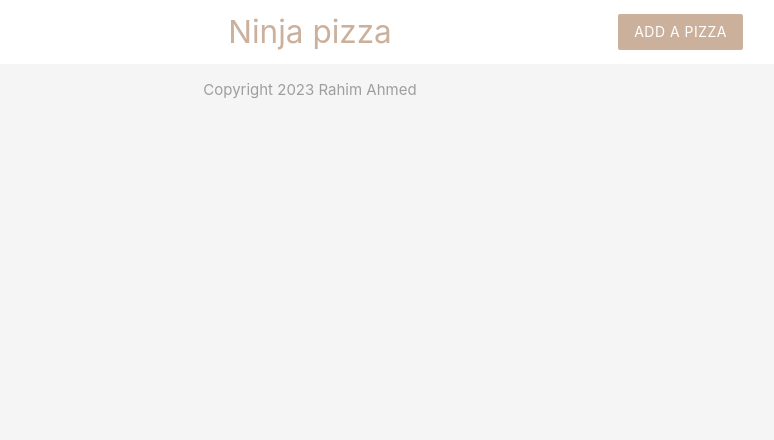
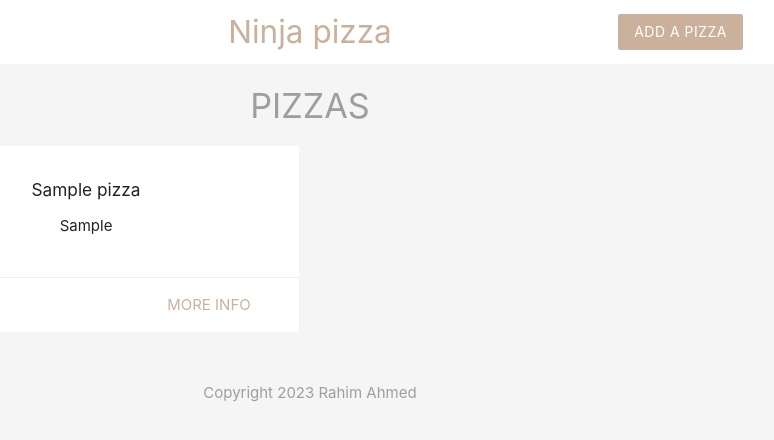
Before and after one commit to Rahim-Ahmed/PHP_basic, a PHP site: page /try/index.php in a window 1280 px wide. Shown: the top 440 px of the page, without its empty margins (330-1104 px from the left). Run offline with PHP 8.4, Linux system fonts and the light colour scheme; tables that the repository leaves empty or names only in its code hold one stand-in row (values such as "Sample post").

Commit message:
first commite

```diff
--- a/try/index.php
+++ b/try/index.php
@@ -1,10 +1,59 @@
 <?php
+$conn=mysqli_connect('localhost','rahim','1234','ninja_pizza');
+if(!$conn){
+    echo "Error connect".mysqli_connect_error();
+}
+//write sql query
+$sql='SELECT * FROM pizzas ORDER BY create_at';
+//make query and get result
+$result = mysqli_query($conn,$sql);
+//fetch result as array
+$pizza=mysqli_fetch_all($result,MYSQLI_ASSOC);
 
 
+//free result from memory
+mysqli_free_result($result);
+//close conn
+mysqli_close($conn);
+// print_r($pizza);
+
+//explor
+// print_r(explode(',',$pizza[0]['ingredient']))
 ?>
 
 
 <!DOCTYPE html>
+
 <?php include('header.php') ?>
+
+
+<h4 class="center grey-text ">PIZZAS</h4>
+
+<div class="container">
+    <div class="row ">
+      <?php foreach ($pizza as $pizz) {?>
+        <div class="col s6 md3 ">
+            <div class="card z-depth-0 ">
+                <div class="card-content center ">
+                        <h6><?php echo htmlspecialchars($pizz['title']) ?></h6>
+                        <ul>
+                            <?php foreach(explode(',',$pizza[0]['ingredient'])as $ing){ ?>
+                            <li><?php echo htmlspecialchars($ing); ?></li>
+
+                            <?php } ?>
+                        </ul>
+                </div>
+                <div class="card-action right-align">
+                    <a href="#" class="brand-text">More info</a>
+                </div>
+            </div>
+        </div>
+
+    <?php } ?>
+
+    </div>
+
+</div>
+
 <?php include('footer.php') ?>
 </html>
```
